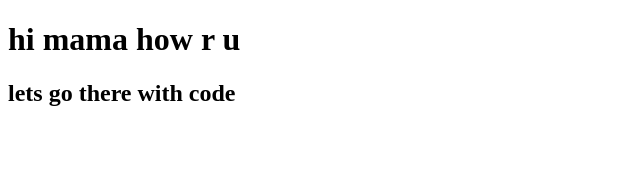
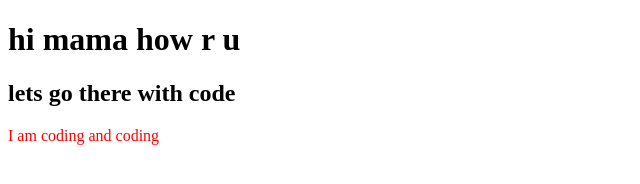
Before and after one commit to Deepro900/my-second-repo, a plain HTML site: page index.html in a window 1280 px wide. Shown: the whole page, without its empty margins (0-640 px from the left). Drawn offline with Linux system fonts and the light colour scheme.

Commit message:
style add

```diff
--- a/index.html
+++ b/index.html
@@ -6,11 +6,13 @@
     <meta http-equiv="X-UA-Compatible" content="IE=edge">
     <meta name="viewport" content="width=device-width, initial-scale=1.0">
     <title>My second github repo</title>
+    <link rel="stylesheet" href="style.css">
 </head>
 
 <body>
     <h1>hi mama how r u</h1>
     <h2> lets go there with code</h2>
+    <P> I am coding and coding </P>
 </body>
 
 </html>
--- /dev/null
+++ b/style.css
@@ -0,0 +1,3 @@
+p {
+    color: red;
+}
```
